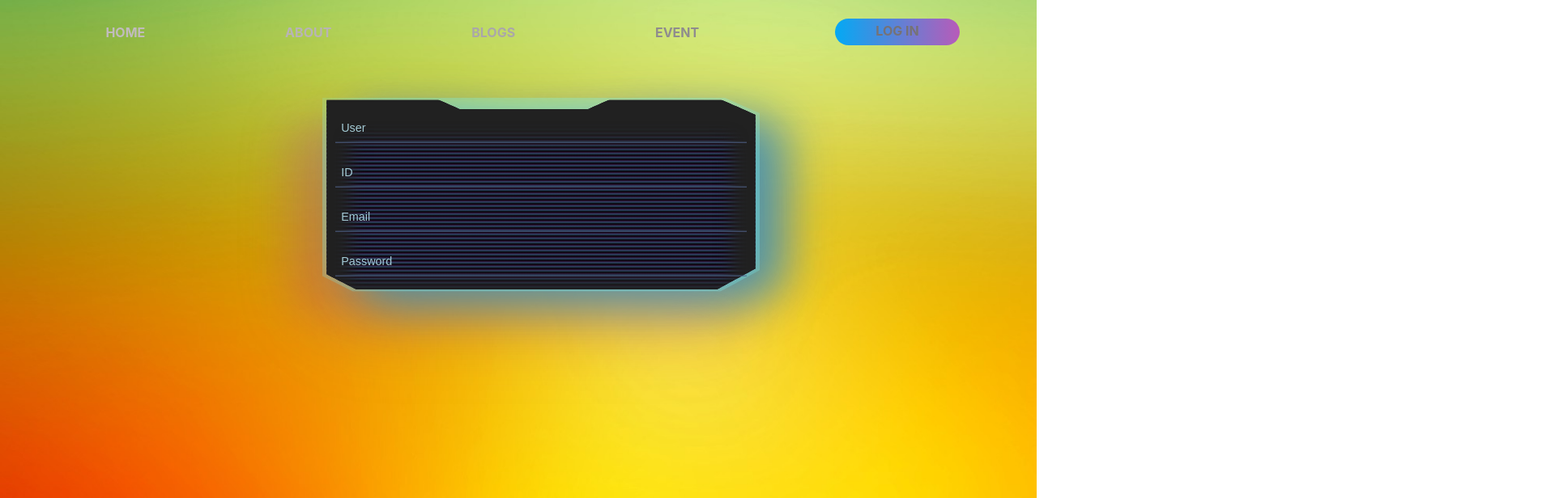
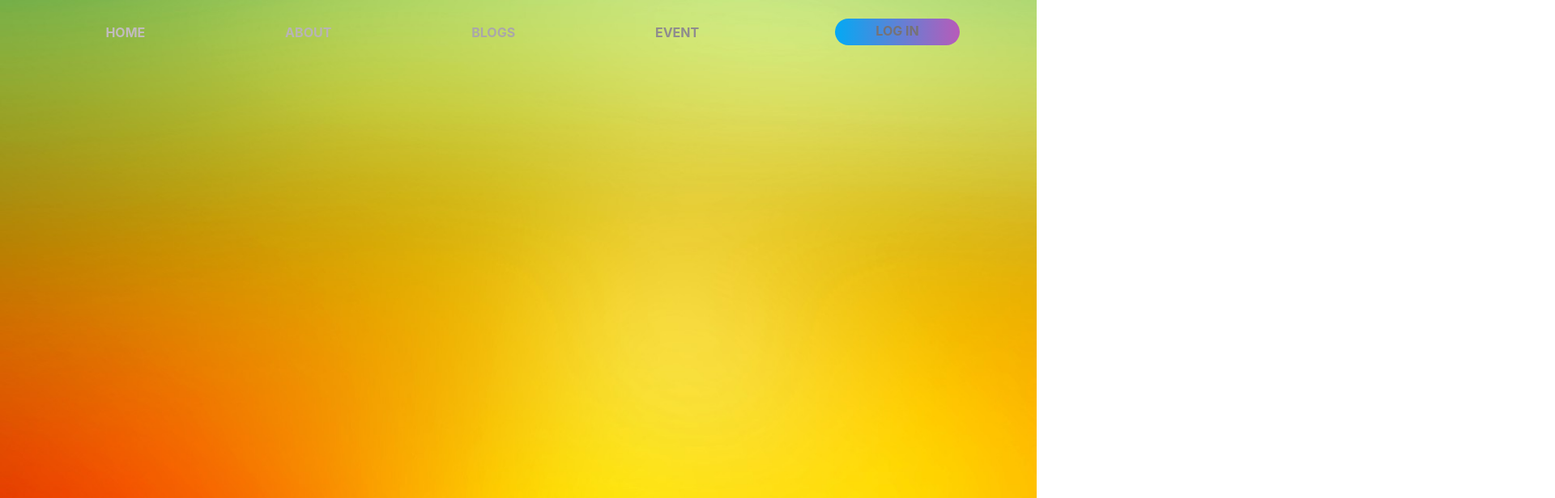
Before and after one commit to SothanaRith/my_frist_web, a plain HTML site: page login.html in a window 1280 px wide. Shown: the top 616 px of the page at 81% size, 1920 px wide, since content can reach past the window. Drawn offline with Linux system fonts and the light colour scheme.

Commit message:
delete login

```diff
--- a/CSS/style.css
+++ b/CSS/style.css
@@ -249,172 +249,3 @@ a:hover{
       transform: translateY(calc(-50% - 5px)) scale(1.1);
     }
   }
-
-
-
-  .container {
-    font-family: "Segoe UI", Tahoma, Geneva, Verdana, sans-serif;
-    font-style: italic;
-    font-weight: bold;
-    display: flex;
-    margin: auto;
-    aspect-ratio: 16/9;
-    align-items: center;
-    justify-items: center;
-    justify-content: center;
-    flex-wrap: wrap;
-    flex-direction: column;
-    gap: 1em;
-  }
-
-  .input-container {
-    filter: drop-shadow(46px 36px 24px #4090b5) drop-shadow(-55px -40px 25px #9e30a9);
-    animation: blinkShadowsFilter 8s ease-in infinite;
-  }
-
-  .input-content {
-    display: grid;
-    align-content: center;
-    justify-items: center;
-    align-items: center;
-    text-align: center;
-    padding-inline: 1em;
-    bottom: 1%;
-    left: 100%;
-    transform: translate(-200%, 150%);
-
-  }
-
-  .input-content::before {
-    content: "";
-    position: absolute;
-    width: 100%;
-    height: 100%;
-    filter: blur(40px);
-    -webkit-clip-path: polygon(26% 0, 66% 0, 92% 0, 100% 8%, 100% 89%, 91% 100%, 7% 100%, 0 92%, 0 0);
-    clip-path: polygon(26% 0, 66% 0, 92% 0, 100% 8%, 100% 89%, 91% 100%, 7% 100%, 0 92%, 0 0);
-    background: rgba(122, 251, 255, 0.5568627451);
-    transition: all 1s ease-in-out;
-  }
-
-  .input-content::after {
-    content: "";
-    position: absolute;
-    width: 98%;
-    height: 98%;
-    box-shadow: inset 0px 0px 20px 20px #212121;
-    background: repeating-linear-gradient(to bottom, transparent 0%, rgba(64, 144, 181, 0.6) 1px, rgb(0, 0, 0) 3px, hsl(295, 60%, 12%) 5px, #153544 4px, transparent 0.5%), repeating-linear-gradient(to left, hsl(295, 60%, 12%) 100%, hsla(295, 60%, 12%, 0.99) 100%);
-    -webkit-clip-path: polygon(26% 0, 31% 5%, 61% 5%, 66% 0, 92% 0, 100% 8%, 100% 89%, 91% 100%, 7% 100%, 0 92%, 0 0);
-    clip-path: polygon(26% 0, 31% 5%, 61% 5%, 66% 0, 92% 0, 100% 8%, 100% 89%, 91% 100%, 7% 100%, 0 92%, 0 0);
-    animation: backglitch 50ms linear infinite;
-  }
-
-  .input-dist {
-    z-index: 80;
-    display: grid;
-    align-items: center;
-    text-align: center;
-    width: 100%;
-    padding-inline: 1em;
-    padding-block: 1.2em;
-    grid-template-columns: 1fr;
-  }
-
-  .input-type {
-    display: flex;
-    flex-wrap: wrap;
-    flex-direction: column;
-    gap: 1em;
-    font-size: 1.1rem;
-    background-color: transparent;
-    width: 100%;
-    border: none;
-  }
-
-  .input-is {
-    color: #fff;
-    font-size: 0.9rem;
-    background-color: transparent;
-    width: 100%;
-    box-sizing: border-box;
-    padding-inline: 0.5em;
-    padding-block: 0.7em;
-    border: none;
-    transition: all 1s ease-in-out;
-    border-bottom: 1px solid hsl(221, 26%, 43%);
-  }
-
-  .input-is:hover {
-    transition: all 1s ease-in-out;
-    background: linear-gradient(90deg, transparent 0%, rgba(102, 224, 255, 0.2) 27%, rgba(102, 224, 255, 0.2) 63%, transparent 100%);
-  }
-
-  .input-content:focus-within::before {
-    transition: all 1s ease-in-out;
-    background: hsla(0, 0%, 100%, 0.814);
-  }
-
-  .input-is:focus {
-    outline: none;
-    border-bottom: 1px solid hsl(192, 100%, 100%);
-    color: hsl(192, 100%, 88%);
-    background: linear-gradient(90deg, transparent 0%, rgba(102, 224, 255, 0.2) 27%, rgba(102, 224, 255, 0.2) 63%, transparent 100%);
-  }
-
-  .input-is::-moz-placeholder {
-    color: hsla(192, 100%, 88%, 0.806);
-  }
-
-  .input-is::placeholder {
-    color: hsla(192, 100%, 88%, 0.806);
-  }
-
-  @keyframes backglitch {
-    0% {
-      box-shadow: inset 0px 20px 20px 30px #212121;
-    }
-
-    50% {
-      box-shadow: inset 0px -20px 20px 30px hsl(297, 42%, 10%);
-    }
-
-    to {
-      box-shadow: inset 0px 20px 20px 30px #212121;
-    }
-  }
-
-  @keyframes rotate {
-    0% {
-      transform: rotate(0deg) translate(-50%, 20%);
-    }
-
-    50% {
-      transform: rotate(180deg) translate(40%, 10%);
-    }
-
-    to {
-      transform: rotate(360deg) translate(-50%, 20%);
-    }
-  }
-
-  @keyframes blinkShadowsFilter {
-    0% {
-      filter: drop-shadow(46px 36px 28px rgba(64, 144, 181, 0.3411764706)) drop-shadow(-55px -40px 28px #9e30a9);
-    }
-
-    25% {
-      filter: drop-shadow(46px -36px 24px rgba(64, 144, 181, 0.8980392157)) drop-shadow(-55px 40px 24px #9e30a9);
-    }
-
-    50% {
-      filter: drop-shadow(46px 36px 30px rgba(64, 144, 181, 0.8980392157)) drop-shadow(-55px 40px 30px rgba(159, 48, 169, 0.2941176471));
-    }
-
-    75% {
-      filter: drop-shadow(20px -18px 25px rgba(64, 144, 181, 0.8980392157)) drop-shadow(-20px 20px 25px rgba(159, 48, 169, 0.2941176471));
-    }
-
-    to {
-      filter: drop-shadow(46px 36px 28px rgba(64, 144, 181, 0.3411764706)) drop-shadow(-55px -40px 28px #9e30a9);
-    }
-  }
--- a/login.html
+++ b/login.html
@@ -12,20 +12,6 @@
             <a id="event" href="event.html"><b>event</b></a>
             <a class="button" id="log" href="login.html"><b>log in</b></a>
         </div>
-        <form action="" class="container">
-            <div class="input-container">
-                <div class="input-content">
-                    <div class="input-dist">
-                        <div class="input-type">
-                            <input placeholder="User" required="" type="text" class="input-is">
-                            <input placeholder="ID" required="" type="id" class="input-is">
-                            <input placeholder="Email" required="" type="Email" class="input-is">
-                            <input placeholder="Password" required="" type="password" class="input-is">
 
-                        </div>
-                    </div>
-                </div>
-            </div>
-          </form>
     </body>
 </html>
```
Also changed, not shown: index.html (+1 -1 lines).
